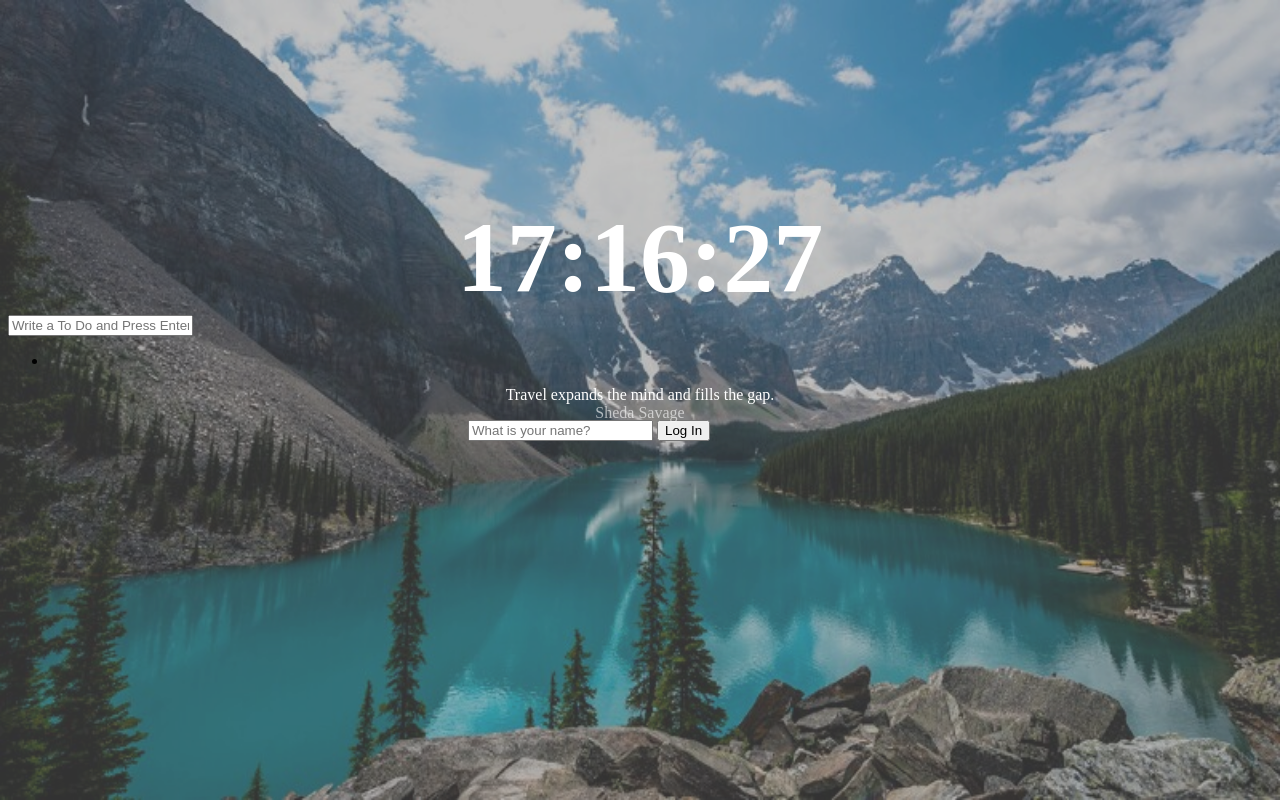
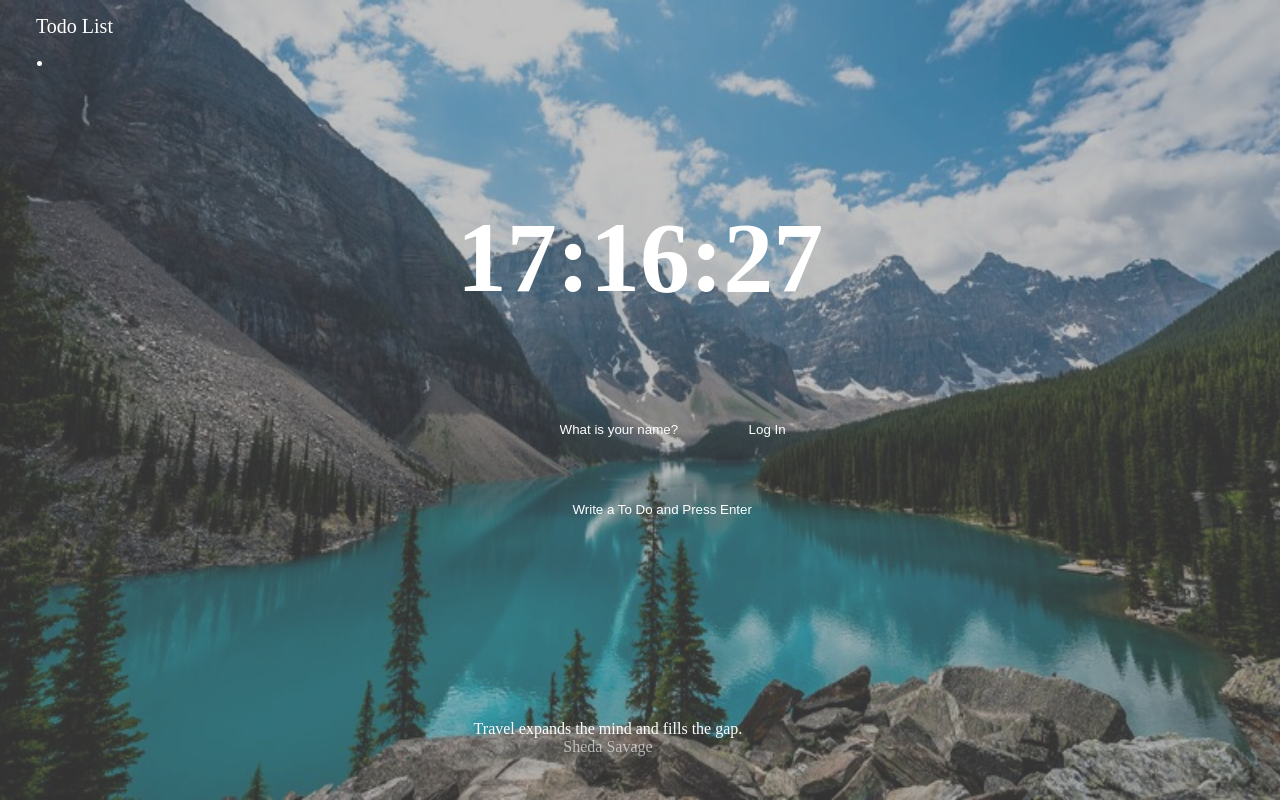
Before and after one commit to hyerin20230985/crom_nomad-_2, a plain HTML site: page index.html in a window 1280 px wide. Drawn offline with Linux system fonts and the light colour scheme.

Commit message:
css success

```diff
--- a/index.html
+++ b/index.html
@@ -11,12 +11,13 @@
     <!--이름 적는 폼-->
     <form calss="hidden" id="login-form">
         <input
+            class="trans"
             required
             maxlength="15"
             type="text"
             placeholder="What is your name?"
         >
-        <input type="submit" value="Log In">
+        <input id="login-button" type="submit" value="Log In">
     </form>
 
     <!--시계-->
@@ -27,8 +28,10 @@
 
     <!--투두리스트-->
     <form id="todo-form">
-        <input type="text" placeholder="Write a To Do and Press Enter" required>
+        <input class="trans" id="todo-input" type="text" placeholder="Write a To Do and Press Enter" required>
     </form>
+
+    <span id="todolist">Todo List</span>
 
     <ul id="todo-list">
         <li></li>
--- a/js/todo.js
+++ b/js/todo.js
@@ -34,7 +34,8 @@ function paintToDo(newTodo) {
     // [object, object]으로 뜨기 때문에
     //사용자가 작성한 입력값만 텍스트 추가하기 위해
     const button = document.createElement("button");
-    button.innerText = "❌";
+    button.innerText = "X";
+    button.style.marginLeft = "20px";
     button.addEventListener("click", deleteToDo);
     li.appendChild(span);
     //li 에 span 추가하기
--- a/style.css
+++ b/style.css
@@ -9,19 +9,24 @@ body {
 #clock {
     font-size: 100px;
     text-align: center;
+    color: white;
     margin-top: 200px;
     margin-bottom: 0;
-    color: white;
 }
 #greeting {
     font-size: 40px;
     text-align: center;
     margin-top: 0;
+    position: relative;
+    top: 60%;
     color: white;
 }
 #quote {
     text-align: center;
     color: white;
+    position: absolute;
+    top: 90%;
+    left: 37%;
 }
 #quote span:last-child {
     opacity: 0.6;
@@ -41,8 +46,46 @@ img {
 #login-form {
     position: absolute;
     top: 50%;
-    left: 35%;
+    left: 42%;
     padding: 20px;
     flex-direction: column;
     align-items: center;
 }
+.trans {
+    background-color: transparent;
+    border: none;
+}
+#todo-form {
+    position: absolute;
+    padding: 20px;
+    flex-direction: column;
+    align-items: center;
+    top: 60%;
+    left: 43%;
+}
+input::placeholder {
+    color: white;
+}
+#todo-input {
+    width: 200px;
+}
+ul {
+    position: relative;
+    top: -300px;
+}
+li {
+    color: white;
+    margin: 5px;
+}
+#todolist {
+    padding: 28px;
+    color: white;
+    position: relative;
+    top: -300px;
+    font-size: 20px;
+}
+#login-button {
+    background-color: transparent;
+    color: white;
+    border: none;
+}
```
